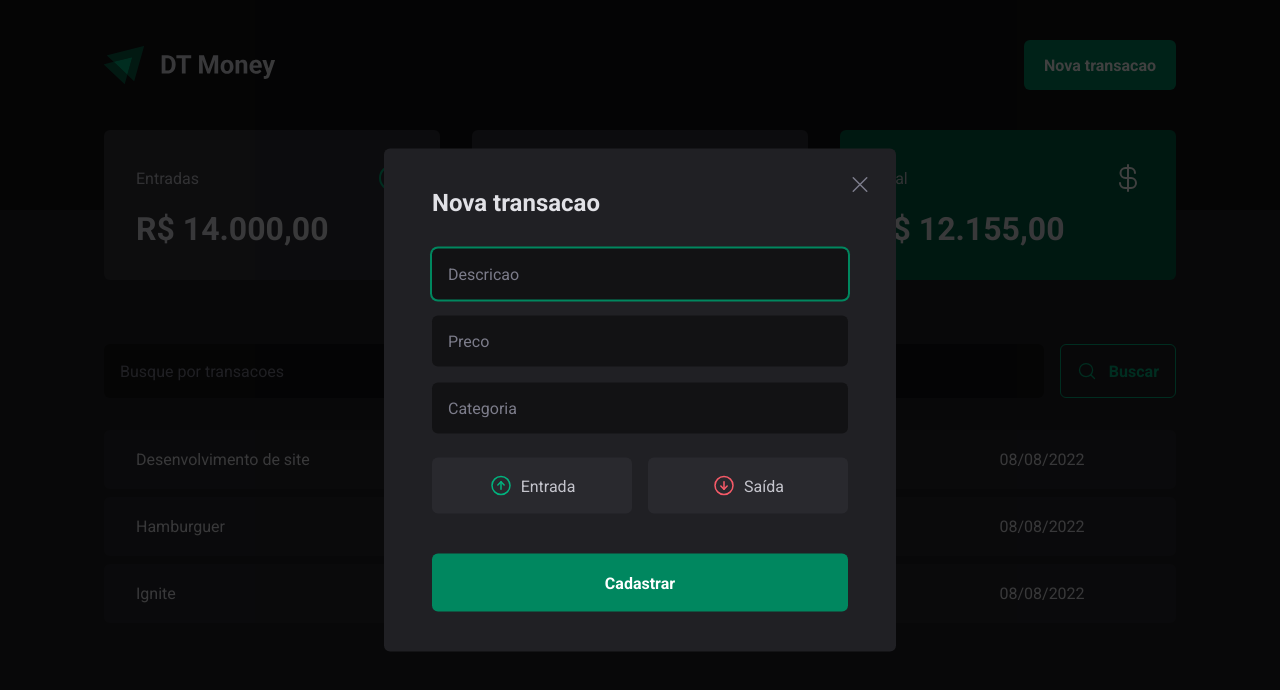
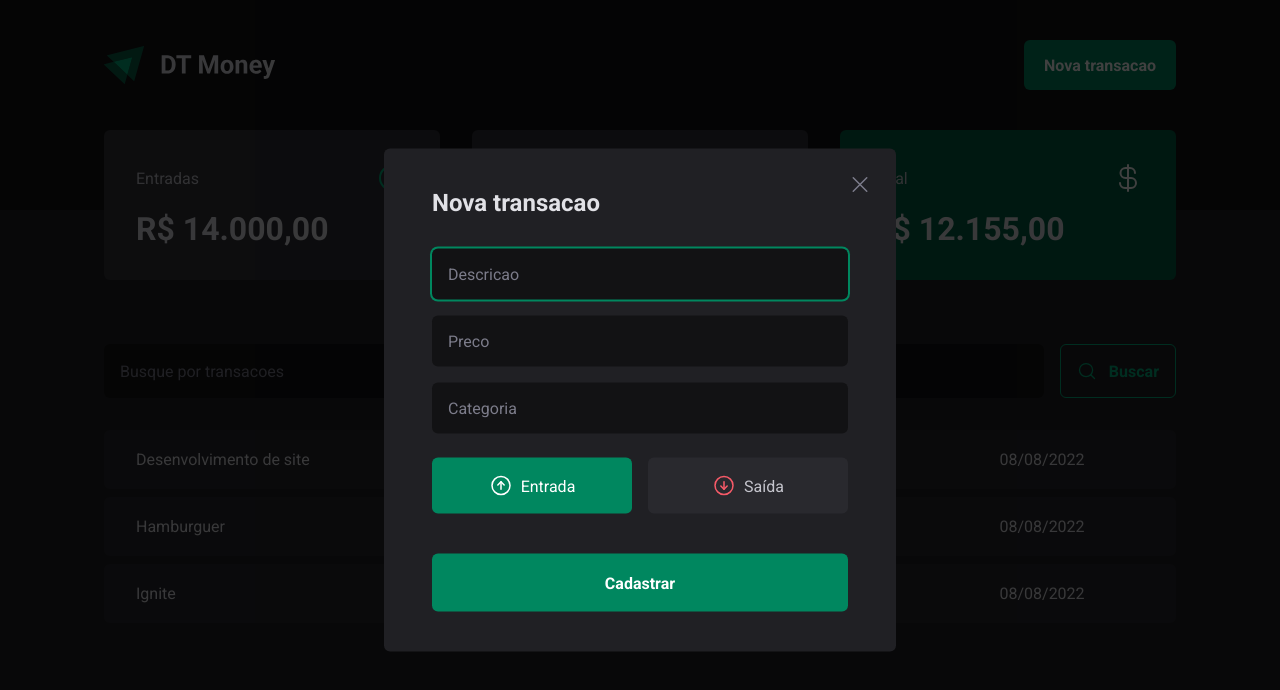
Before and after one commit to GustavoSilv4/Ignite-DTMoney-Project-02, a React (Vite) app: page / in a window 1280 px wide. Both pictures are taken after a click on the button "Nova transacao". Shown: the top 690 px of the page. Built offline with nearby package versions, Linux system fonts and the light colour scheme; data requests are answered from the project's data file.

Commit message:
Aplicando controlled components no input radio(radix ui)

```diff
--- a/src/components/NewTransactionModal/index.tsx
+++ b/src/components/NewTransactionModal/index.tsx
@@ -2,7 +2,7 @@ import * as Dialog from '@radix-ui/react-dialog'
 import { ArrowCircleDown, ArrowCircleUp, X } from 'phosphor-react'
 import { CloseButton, Content, Overlay, TransactionType, TransactionTypeButton } from './styles'
 import * as z from 'zod'
-import { useForm } from 'react-hook-form'
+import { Controller, useForm } from 'react-hook-form'
 import { zodResolver } from '@hookform/resolvers/zod'
 
 const newTransactionFormSchema = z.object({
@@ -16,6 +16,7 @@ type newTransactionFormType = z.infer<typeof newTransactionFormSchema>
 
 export function NewTransactionModal() {
   const {
+    control,
     register,
     handleSubmit,
     formState: { isSubmitting },
@@ -24,6 +25,7 @@ export function NewTransactionModal() {
     defaultValues: {
       description: '',
       category: '',
+      type: 'income',
     },
   })
 
@@ -42,10 +44,23 @@ export function NewTransactionModal() {
 
         <form onSubmit={handleSubmit(handleCreateNewTransaction)}>
           <input type="text" placeholder="Descricao" required {...register('description')} />
-          <input type="number" placeholder="Preco" required {...register('price', { valueAsNumber: true })} />
+          <input
+            type="number"
+            placeholder="Preco"
+            min={0}
+            step="0.01"
+            required
+            {...register('price', { valueAsNumber: true })}
+          />
           {/* valueAsNumber: true - Transaforma o tipo do value para number */}
           <input type="text" placeholder="Categoria" required {...register('category')} />
-          <TransactionType>
+
+          <Controller
+            control={control}
+            name="type"
+            render={({ field }) => {
+              return (
+                <TransactionType onValueChange={field.onChange} value={field.value}>
                   <TransactionTypeButton variant="income" value="income">
                     <ArrowCircleUp size={24} />
                     Entrada
@@ -55,6 +70,10 @@ export function NewTransactionModal() {
                     Saída
                   </TransactionTypeButton>
                 </TransactionType>
+              )
+            }}
+          />
+
           <button type="submit" disabled={isSubmitting}>
             Cadastrar
           </button>
```
Lines whose indentation alone changed are shown as unchanged.
